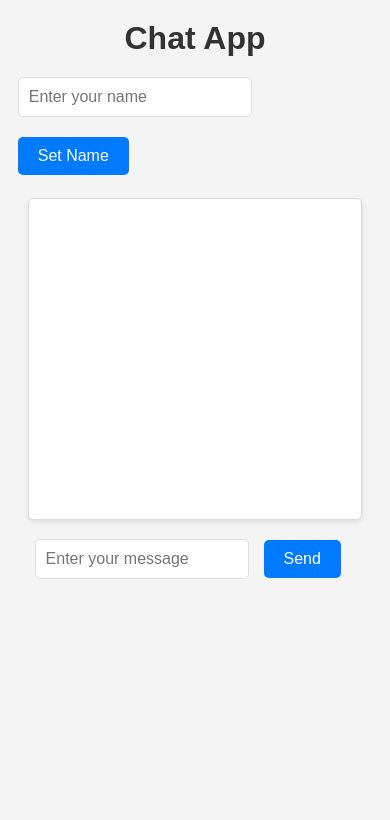
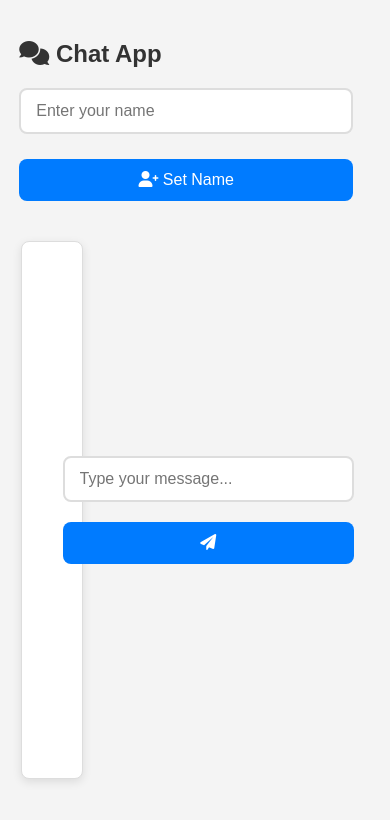
Before and after one commit to amoghsharma24/Basic-chat-app, a website: page public/index.html in a window 390 px wide. Drawn offline with nearby package versions, Linux system fonts and the light colour scheme; no server answers.

Commit message:
changes added to index and style

```diff
--- a/public/index.html
+++ b/public/index.html
@@ -1,25 +1,40 @@
 <!DOCTYPE html>
-<html>
+<html lang="en">
 <head>
     <meta charset="utf-8">
     <meta http-equiv="X-UA-Compatible" content="IE=edge">
     <title>Chat App</title>
     <meta name="viewport" content="width=device-width, initial-scale=1">
     <link rel="stylesheet" href="style.css">
+    <link rel="stylesheet" href="https://cdnjs.cloudflare.com/ajax/libs/font-awesome/6.0.0/css/all.min.css">
+    <link href="https://fonts.googleapis.com/css2?family=Inter:wght@400;500;600&display=swap" rel="stylesheet">
 </head>
 <body>
-    <h1>Chat App</h1>
+    <div class="chat-container">
+        <header class="chat-header">
+            <h1><i class="fas fa-comments"></i> Chat App</h1>
+            <div class="user-setup" id="userSetup">
+                <input type="text" id="username" placeholder="Enter your name" class="input-field" />
+                <button id="setName" class="btn btn-primary">
+                    <i class="fas fa-user-plus"></i> Set Name
+                </button>
+            </div>
+        </header>
 
-    <div>
-      <input type="text" id="username" placeholder="Enter your name" />
-      <button id="setName">Set Name</button>
+        <main class="chat-main">
+            <div class="messages-container" id="messages">
+                <!-- Messages will be inserted here -->
             </div>
+        </main>
 
-    <div id="messages"></div>
-
-    <div>
-      <input type="text" id="message" placeholder="Enter your message" />
-      <button id="send">Send</button>
+        <footer class="chat-footer">
+            <div class="message-input-container">
+                <input type="text" id="message" placeholder="Type your message..." class="input-field" />
+                <button id="send" class="btn btn-send">
+                    <i class="fas fa-paper-plane"></i>
+                </button>
+            </div>
+        </footer>
     </div>
 
     <script src="/socket.io/socket.io.js"></script>
@@ -30,35 +45,60 @@
         const input = document.getElementById("message");
         const usernameInput = document.getElementById("username");
         const allMessages = document.getElementById("messages");
-
+        const userSetup = document.getElementById("userSetup");
         let username = "";
 
         // Set the username
         setNameBtn.addEventListener("click", () => {
             username = usernameInput.value.trim();
             if (username) {
-          alert(`Username set to: ${username}`);
-          usernameInput.disabled = true;
-          setNameBtn.disabled = true;
+                userSetup.innerHTML = `<span class="current-user"><i class="fas fa-user"></i> ${username}</span>`;
+                input.focus();
             }
         });
 
         // Display incoming messages
         socket.on("message", (data) => {
             const { user, message } = data;
-        const p = document.createElement("p");
-        p.innerText = `${user}: ${message}`;
-        allMessages.appendChild(p);
+            const messageElement = document.createElement("div");
+            messageElement.className = `message ${user === username ? 'message-own' : 'message-other'}`;
+
+            messageElement.innerHTML = `
+                <span class="message-user">${user}</span>
+                <div class="message-bubble">${message}</div>
+                <span class="message-time">${new Date().toLocaleTimeString([], { hour: '2-digit', minute: '2-digit' })}</span>
+            `;
+
+            allMessages.appendChild(messageElement);
+            allMessages.scrollTop = allMessages.scrollHeight;
         });
 
         // Send a message
-      btn.addEventListener("click", () => {
+        const sendMessage = () => {
             const message = input.value.trim();
             if (message && username) {
                 socket.emit("user-message", { user: username, message });
-          input.value = ""; // Clear the input field
+                input.value = "";
             } else if (!username) {
                 alert("Please set your username before sending a message.");
+                usernameInput.focus();
+            }
+        };
+
+        // Send message on button click
+        btn.addEventListener("click", sendMessage);
+
+        // Send message on Enter key
+        input.addEventListener("keypress", (e) => {
+            if (e.key === "Enter") {
+                sendMessage();
+            }
+        });
+
+        // Set username on Enter key
+        usernameInput.addEventListener("keypress", (e) => {
+            if (e.key === "Enter") {
+                setNameBtn.click();
             }
         });
     </script>
--- a/public/style.css
+++ b/public/style.css
@@ -1,67 +1,174 @@
 body {
     font-family: Arial, sans-serif;
     margin: 0;
-    padding: 0;
+    padding: 20px;
     display: flex;
     flex-direction: column;
     align-items: center;
     background-color: #f4f4f4;
+    min-height: 100vh;
 }
 
 h1 {
-    margin: 20px;
+    margin: 20px 0;
     color: #333;
+    font-size: 28px;
 }
 
+/* User setup section */
+#username {
+    margin-bottom: 15px;
+}
+
+/* Messages container */
 #messages {
     width: 80%;
-    margin-top: 23px;
     max-width: 600px;
-    height: 300px;
+    height: 400px;
     overflow-y: auto;
     border: 1px solid #ddd;
     background-color: #fff;
-    padding: 10px;
-    border-radius: 5px;
-    /* margin-bottom: 20px; */
-    box-shadow: 0 2px 5px rgba(0, 0, 0, 0.1);
+    padding: 15px;
+    border-radius: 8px;
+    margin: 20px 0;
+    box-shadow: 0 3px 10px rgba(0, 0, 0, 0.1);
 }
 
+/* Individual messages */
 #messages p {
-    padding: 8px;
-    margin: 5px 0;
-    border-radius: 5px;
+    padding: 12px 15px;
+    margin: 8px 0;
+    border-radius: 8px;
     background-color: #007bff;
     color: #fff;
     max-width: 70%;
     word-wrap: break-word;
+    line-height: 1.4;
+    margin-left: auto;
+    box-shadow: 0 1px 3px rgba(0, 0, 0, 0.1);
 }
 
 #messages p:nth-child(odd) {
     background-color: #f1f1f1;
     color: #333;
+    margin-left: 0;
+    margin-right: auto;
 }
 
+/* Input fields */
 input[type="text"] {
-    padding: 10px;
+    padding: 12px 15px;
     font-size: 16px;
     width: 60%;
+    max-width: 400px;
     margin-right: 10px;
-    border: 1px solid #ddd;
-    border-radius: 5px;
+    border: 2px solid #ddd;
+    border-radius: 8px;
+    transition: border-color 0.3s ease;
 }
 
+input[type="text"]:focus {
+    outline: none;
+    border-color: #007bff;
+}
+
+/* Buttons */
 button {
-    padding: 10px 20px;
-    margin-top: 20px;
+    padding: 12px 25px;
     font-size: 16px;
     border: none;
-    border-radius: 5px;
+    border-radius: 8px;
     background-color: #007bff;
     color: white;
     cursor: pointer;
+    transition: background-color 0.3s ease, transform 0.1s ease;
 }
 
 button:hover {
     background-color: #0056b3;
 }
+
+button:active {
+    transform: scale(0.98);
+}
+
+/* Message input container */
+div {
+    margin: 10px 0;
+    width: 80%;
+    max-width: 600px;
+    display: flex;
+    justify-content: center;
+    align-items: center;
+    gap: 10px;
+}
+
+/* Custom scrollbar */
+#messages::-webkit-scrollbar {
+    width: 8px;
+}
+
+#messages::-webkit-scrollbar-track {
+    background: #f1f1f1;
+    border-radius: 4px;
+}
+
+#messages::-webkit-scrollbar-thumb {
+    background: #888;
+    border-radius: 4px;
+}
+
+#messages::-webkit-scrollbar-thumb:hover {
+    background: #707070;
+}
+
+/* Disabled state for username input */
+input[type="text"]:disabled {
+    background-color: #f8f8f8;
+    cursor: not-allowed;
+}
+
+/* Responsive design */
+@media (max-width: 768px) {
+    body {
+        padding: 10px;
+    }
+
+    #messages {
+        width: 95%;
+        height: 60vh;
+    }
+
+    input[type="text"] {
+        width: 70%;
+    }
+
+    div {
+        width: 95%;
+        flex-wrap: wrap;
+    }
+
+    button {
+        padding: 12px 20px;
+    }
+}
+
+@media (max-width: 480px) {
+    h1 {
+        font-size: 24px;
+    }
+
+    input[type="text"] {
+        width: 100%;
+        margin-right: 0;
+        margin-bottom: 10px;
+    }
+
+    button {
+        width: 100%;
+    }
+
+    #messages p {
+        max-width: 85%;
+    }
+}
```
Lines whose indentation alone changed are shown as unchanged.
